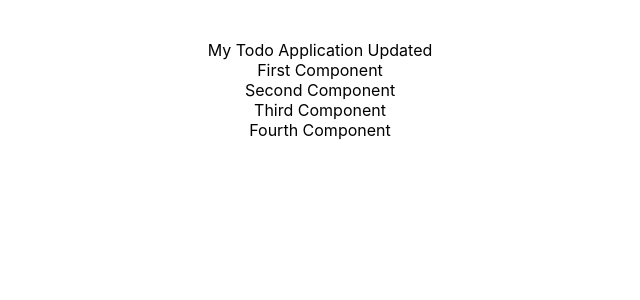
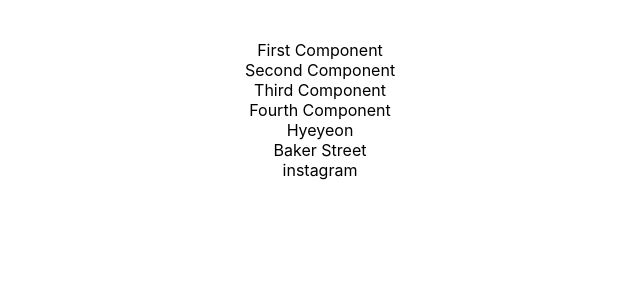
Before and after one commit to Hyeyeon-Ko/todo-frontend, a React (Create React App) app: page / in a window 1280 px wide. Shown: the top 300 px of the page, without its empty margins (320-960 px from the left). Built offline with nearby package versions, Linux system fonts and the light colour scheme.

Commit message:
문법 학습 및 README 내용 삭제

```diff
--- a/src/App.js
+++ b/src/App.js
@@ -1,19 +1,10 @@
 import './App.css';
-
-import FirstComponent from './components/learning-examples/FirstComponent.jsx'
-import SecondComponent from './components/learning-examples/SecondComponent.jsx'
-import ThirdComponent from './components/learning-examples/ThirdComponent.jsx'
-import FourthComponent from './components/learning-examples/FourthComponent.jsx'
-
+import LearningComponent from "./components/learning-examples/LearningComponent";
 
 function App() {
   return (
     <div className="App">
-      My Todo Application Updated
-      <FirstComponent/>
-      <SecondComponent/>
-      <ThirdComponent/>
-      <FourthComponent/>
+      <LearningComponent/>
     </div>
   );
 }
--- /dev/null
+++ b/src/components/learning-examples/LearningComponent.jsx
@@ -0,0 +1,17 @@
+import FirstComponent from './FirstComponent';
+import SecondComponent from './SecondComponent';
+import ThirdComponent from './ThirdComponent';
+import FourthComponent from './FourthComponent';
+import LearningJavaScript from './LearningJavaScript';
+
+export default function LearningComponent() {
+    return (
+        <div className="App">
+            <FirstComponent/>
+            <SecondComponent/>
+            <ThirdComponent/>
+            <FourthComponent/>
+            <LearningJavaScript/>
+        </div>
+    );
+}
--- /dev/null
+++ b/src/components/learning-examples/LearningJavaScript.jsx
@@ -0,0 +1,27 @@
+const person = {
+    name: 'Hyeyeon',
+    address: {
+        line1: 'Baker Street',
+        city: 'london',
+        country: 'UK'
+    },
+    profiles: ['instagram', 'linkedin', 'twitter'],
+    printProfile: () => printProfile()
+}
+
+function printProfile() {
+    person.profiles.map(
+        profile => console.log(profile)
+    )
+}
+
+export default function LearningJavaScript(){
+    return(
+        <>
+            <div>{person.name}</div>
+            <div>{person.address.line1}</div>
+            <div>{person.profiles[0]}</div>
+            <div>{person.printProfile}</div>
+        </>
+    )
+}
```
Also changed, not shown: 1 other file (tests, documents, lock files or other folders).
